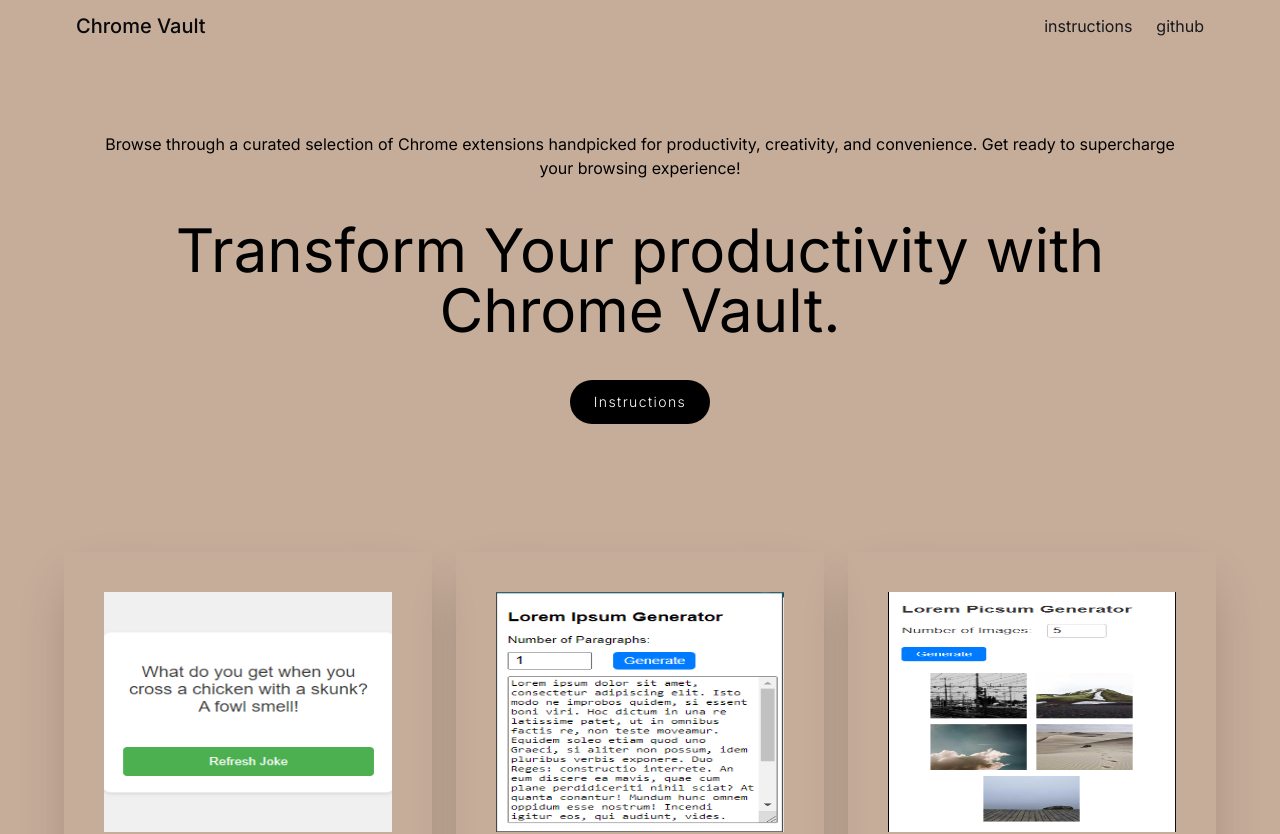
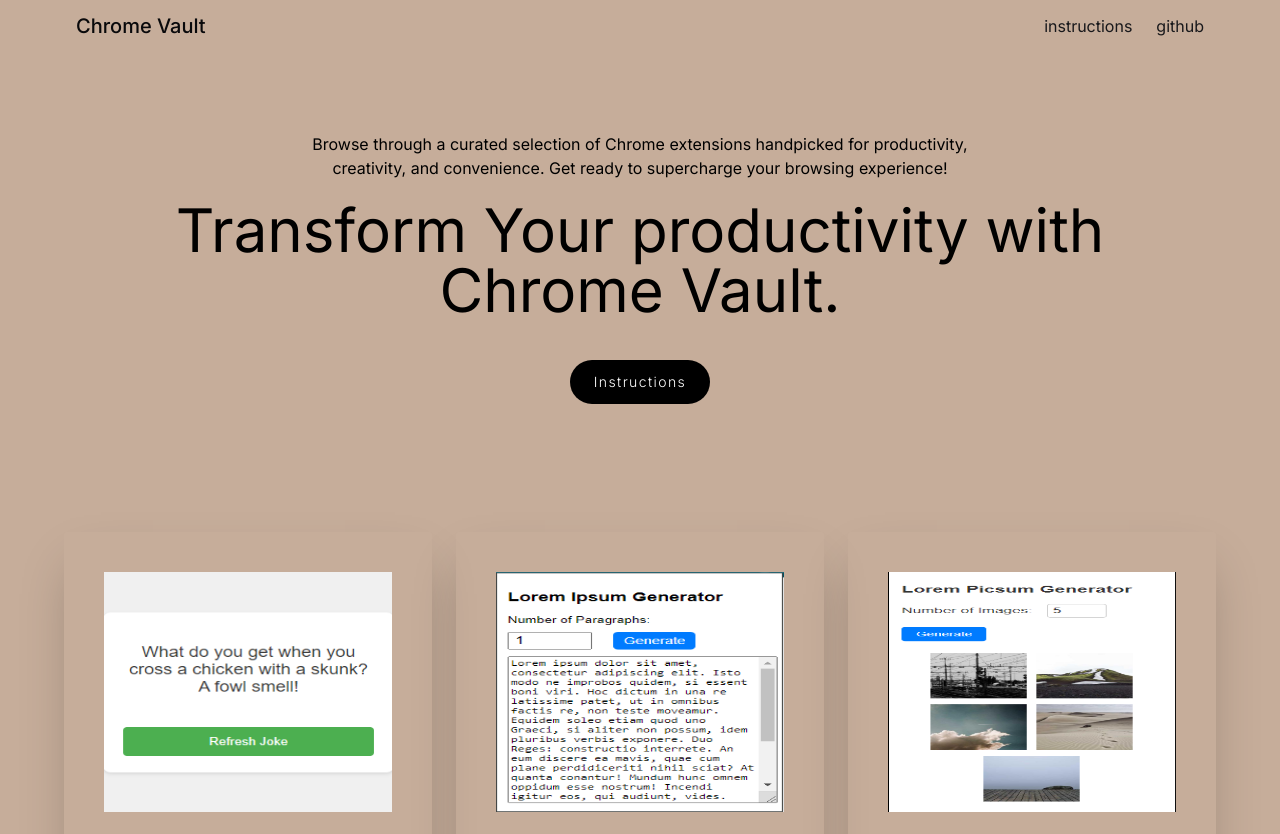
Before and after one commit to anukultyagi/chrome-vault, a Next.js app: page / in a window 1280 px wide. Shown: the top 834 px of the page. Built offline with nearby package versions, Linux system fonts and the light colour scheme.

Commit message:
changed header

```diff
--- a/src/components/Header.jsx
+++ b/src/components/Header.jsx
@@ -3,9 +3,9 @@ import React from 'react'
 const Header = () => {
     return (
         <header className='container max-w-6xl mx-auto py-10 '>
-            <div className='flex flex-col gap-10 m-10 items-center text-center'>
-                <p className='text-md '>Browse through a curated selection of Chrome extensions handpicked for productivity, creativity, and convenience. Get ready to supercharge your browsing experience! </p>
-                <p className='text-6xl '>Transform Your productivity with Chrome Vault. </p>
+            <div className='flex flex-col gap-5 m-10 items-center text-center'>
+                <p className='text-md w-2/3'>Browse through a curated selection of Chrome extensions handpicked for productivity, creativity, and convenience. Get ready to supercharge your browsing experience! </p>
+                <p className='text-6xl mb-5'>Transform Your productivity with Chrome Vault. </p>
                 <button className='w-fit mb-2 bg-black font-light text-sm text-white px-6 py-3 rounded-full tracking-widest'>Instructions</button>
             </div>
         </header>
```
